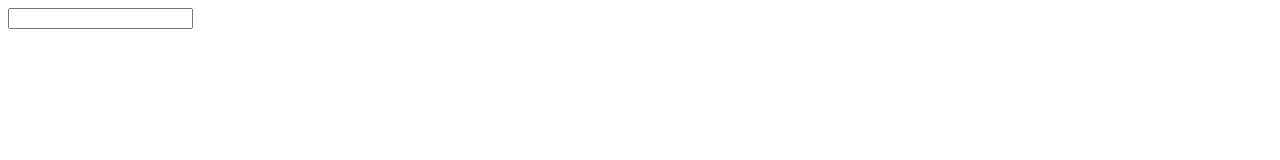
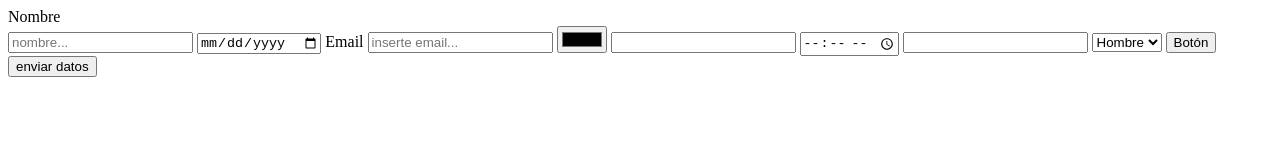
Before and after one commit to AdrianVazquezPascuas/formulario, a plain HTML site: page index.html in a window 1280 px wide. Drawn offline with Linux system fonts and the light colour scheme.

Commit message:
index.html

```diff
--- a/index.html
+++ b/index.html
@@ -5,12 +5,28 @@
     <meta charset="UTF-8">
     <meta http-equiv="X-UA-Compatible" content="IE=edge">
     <meta name="viewport" content="width=device-width, initial-scale=1.0">
-    <title>Document</title>
+    <title>formularios</title>
 </head>
 
 <body>
+    <label for="">Nombre</label>
     <form action="">
-        <input type="text" name="" id="">
+        <input type="text" placeholder="nombre...">
+        <input type="date">
+        <label for="">Email</label>
+        <input type="email" placeholder="inserte email...">
+        <input type="color">
+        <input type="password">
+        <input type="time">
+        <input type="search">
+        <select>
+            <option value="">Hombre</option>
+            <option value="">Mujer</option>
+            <option value="">Otre</option>
+
+        </select>
+        <input type="button" value="Botón">
+        <input type="submit" value="enviar datos">
 
     </form>
 </body>
```
